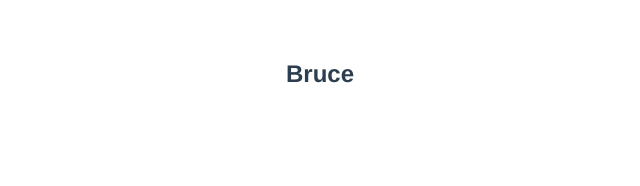
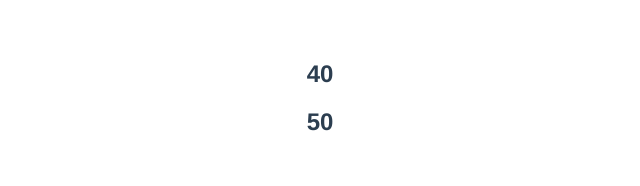
Before and after one commit to atifaftab/vue-codeevolution, a Vue app: page / in a window 1280 px wide. Shown: the top 186 px of the page, without its empty margins (320-960 px from the left). Built offline with nearby package versions, Linux system fonts and the light colour scheme.

Commit message:
methods and functions

```diff
--- a/src/App.vue
+++ b/src/App.vue
@@ -1,14 +1,23 @@
 <template>
-<template v-for="name in names" :key="name">
-   <h2 v-if="name ==='Bruce'"> {{ name }}</h2>
+<h2>{{ add(2,1,1) }}</h2>
+<h2>{{ multiply(baseValue) }}</h2>
 </template>
-</template>
+
 <script>
     export default{
-   name: 'App',
+        name : 'App',
         data(){
             return{
-            names : ['Bruce', 'Clark', 'Arthur']
+                baseValue : 10 ,
+                baseMultiplier : 5
+            }
+        },
+        methods: {
+            add(a,b,c){
+                return (a+b+c)*this.baseValue;
+            },
+            multiply(a){
+                return a*this.baseMultiplier;
             }
         }
     }
```
Also changed, not shown: src/App conditional list rendering.vue (added, +15 -0 lines). Lines whose indentation alone changed are shown as unchanged.
